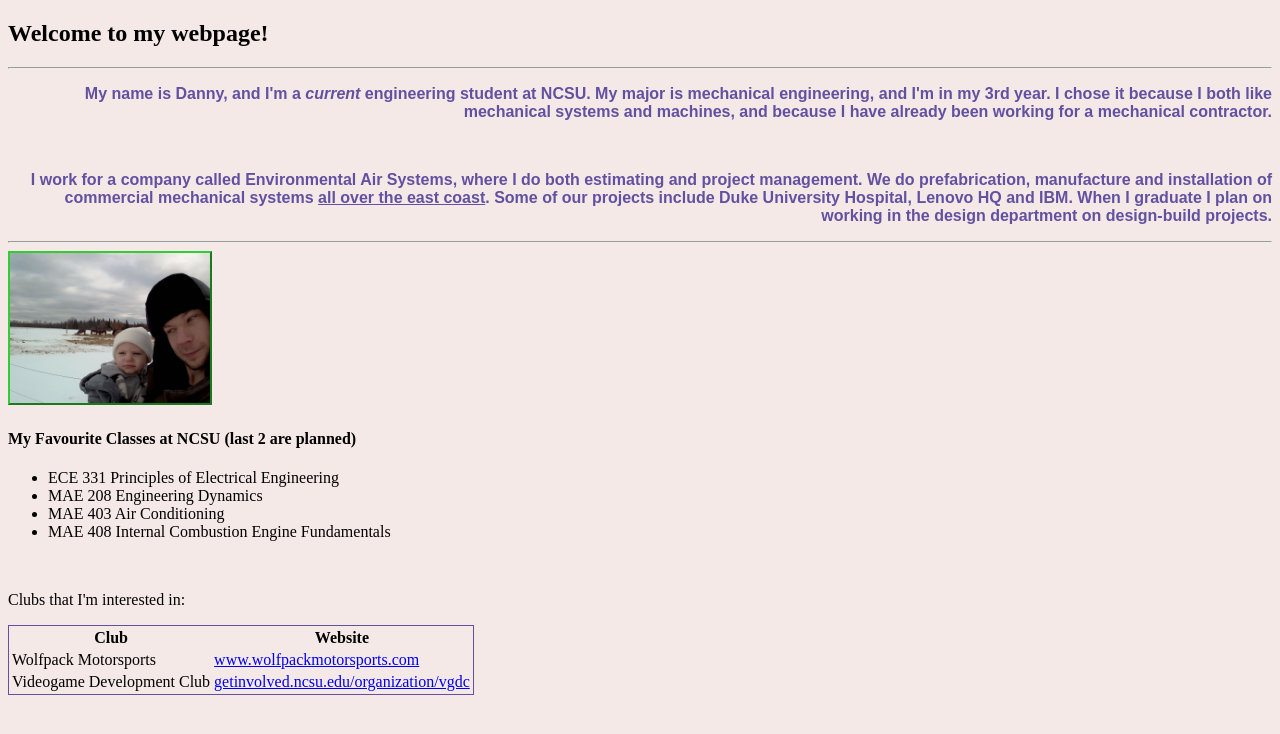
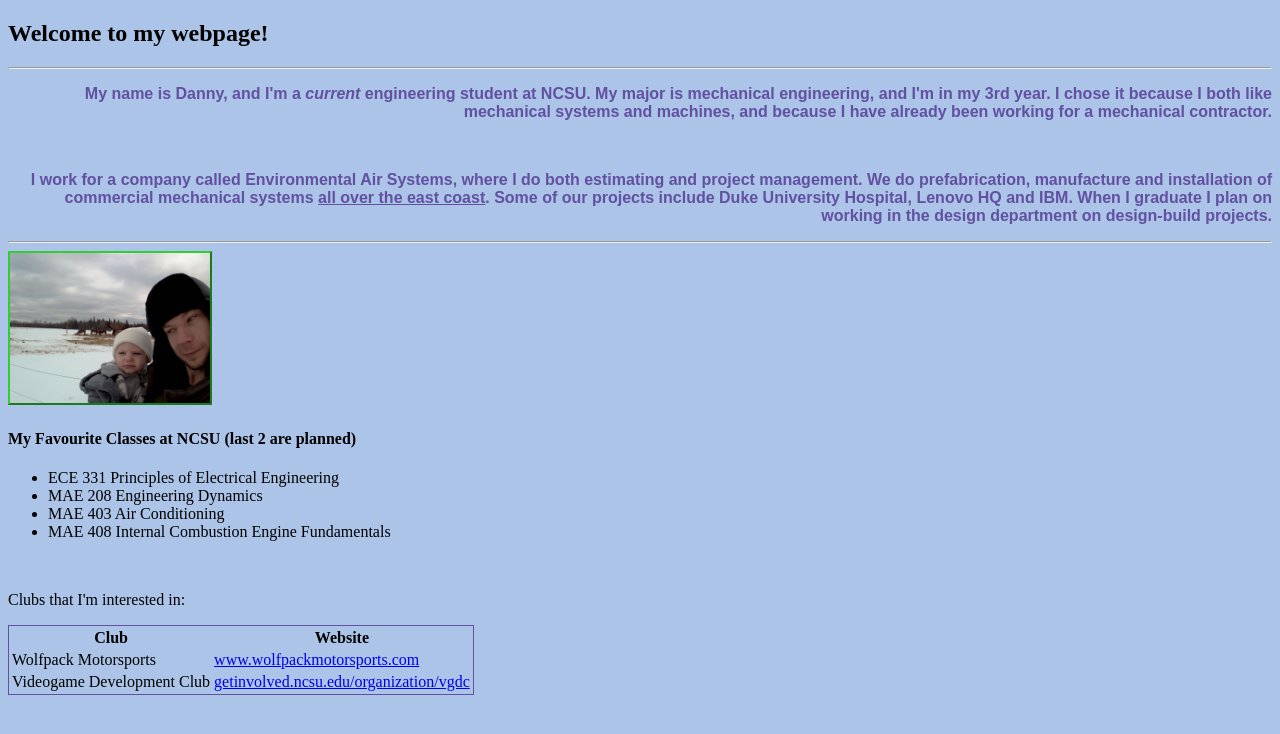
Before and after one commit to danileremeev/webpages, a plain HTML site: page index.html in a window 1280 px wide. Drawn offline with Linux system fonts and the light colour scheme.

Commit message:
Add files via upload

```diff
--- a/index.html
+++ b/index.html
@@ -13,7 +13,7 @@
         <title>Danny Eremeev's Webpage</title> <!-- this is title for question 2 -->
     </head>
 
-    <body>
+    <body class="bgcolor1"> <!-- bg color selector -->
 
 	<h2>Welcome to my webpage! </h2> <!-- this is the header for question 2-->
 	<hr/>
--- a/style.css
+++ b/style.css
@@ -7,8 +7,8 @@
       -Description: [Webpages independent assignment]
 */
 
-body {
-	background-color:#F5E9E7 ;
+.bgcolor1 {
+	background-color:#ABC4E7 ;
 } /* background selector */
 
 .table-border {
```
